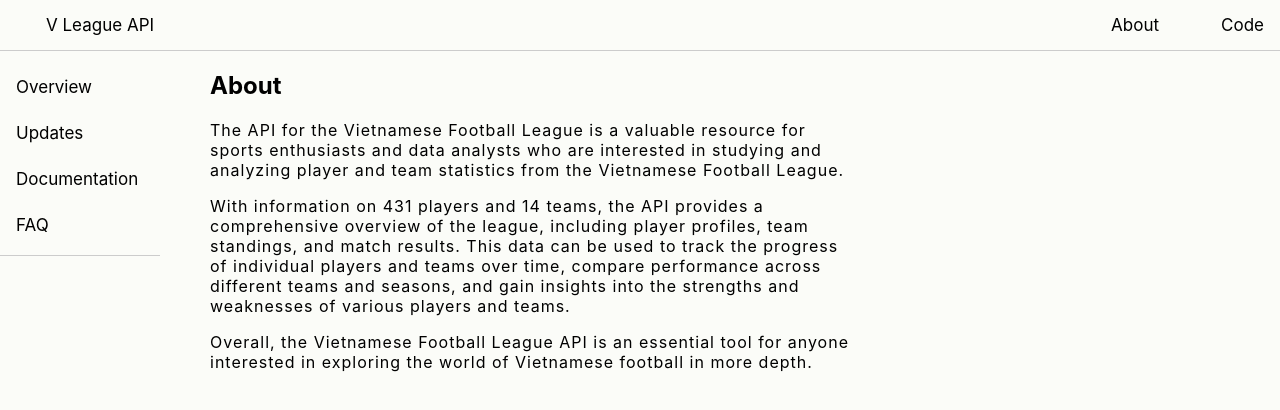
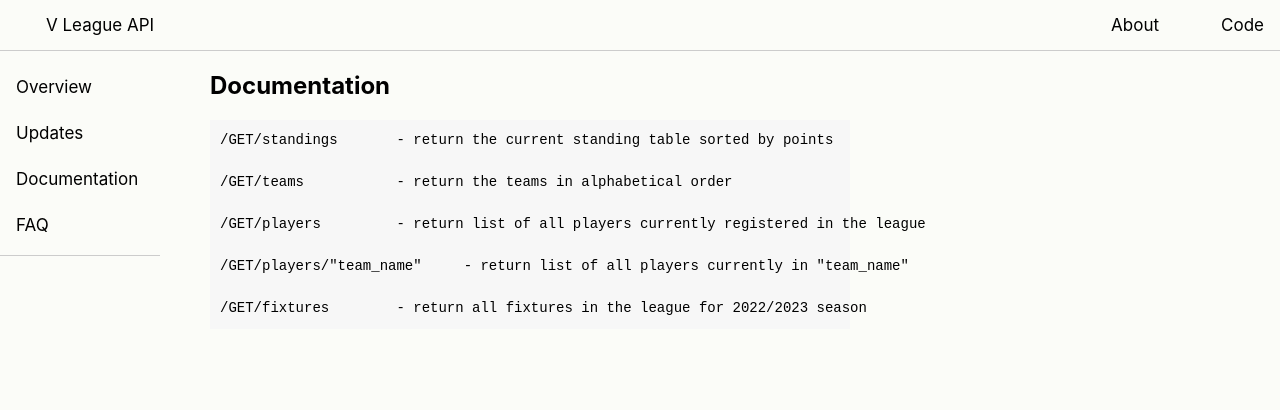
Before and after one commit to kaquoc/V_League, a React (Create React App) app in the folder my-app/: page / in a window 1280 px wide. Both pictures are taken after a click on the link "Documentation". Shown: the top 410 px of the page. Built offline with nearby package versions, Linux system fonts and the light colour scheme.

Commit message:
added more info to Documentation

```diff
--- a/my-app/src/App.css
+++ b/my-app/src/App.css
@@ -61,3 +61,16 @@ margin-left: 30px;
 .main li{
   padding: 10px;
 }
+.main code{
+  font-family: monospace;
+}
+pre {
+  background-color: #f7f7f7;
+  padding: 10px;
+}
+
+code {
+  font-family: "Courier New", Courier, monospace;
+  font-size: 14px;
+  line-height: 1.5;
+}
--- a/my-app/src/App.js
+++ b/my-app/src/App.js
@@ -3,6 +3,7 @@ import React from 'react';
 import { useState } from 'react';
 import {Overview1,Overview2} from './page_components/Overview.js';
 import {Update} from "./page_components/Updates.js";
+import {Documentation} from "./page_components/Documentation.js";
 function Topnav(){
   return (
     <div className = "topNavBar">
@@ -24,13 +25,16 @@ function Sidenav(){
   const handleUpdates = () =>{
     setContent(<Update />);
   }
+  const handleDocu = () =>{
+    setContent(<Documentation />);
+  }
 
   return (
     <>
       <div className="sidenav">
         <a href="#" onClick={handleOverview}>Overview</a>
         <a href="#" onClick = {handleUpdates} >Updates</a>
-        <a href="#">Documentation</a>
+        <a href="#" onClick = {handleDocu}>Documentation</a>
         <a href="#">FAQ</a>
     </div>
     <div className="main">
--- /dev/null
+++ b/my-app/src/page_components/Documentation.js
@@ -0,0 +1,20 @@
+export function Documentation(){
+    return (
+        <>
+        <h2>Documentation</h2>
+        <pre>
+            <code>
+            /GET/standings       - return the current standing table sorted by points<br></br>
+            <br></br>
+            /GET/teams           - return the teams in alphabetical order<br></br>
+            <br></br>
+            /GET/players         - return list of all players currently registered in the league<br></br>
+            <br></br>
+            /GET/players/"team_name"     - return list of all players currently in "team_name"<br></br>
+            <br></br>
+            /GET/fixtures        - return all fixtures in the league for 2022/2023 season<br></br>
+            </code>
+        </pre>
+        </>
+    )
+}
```
